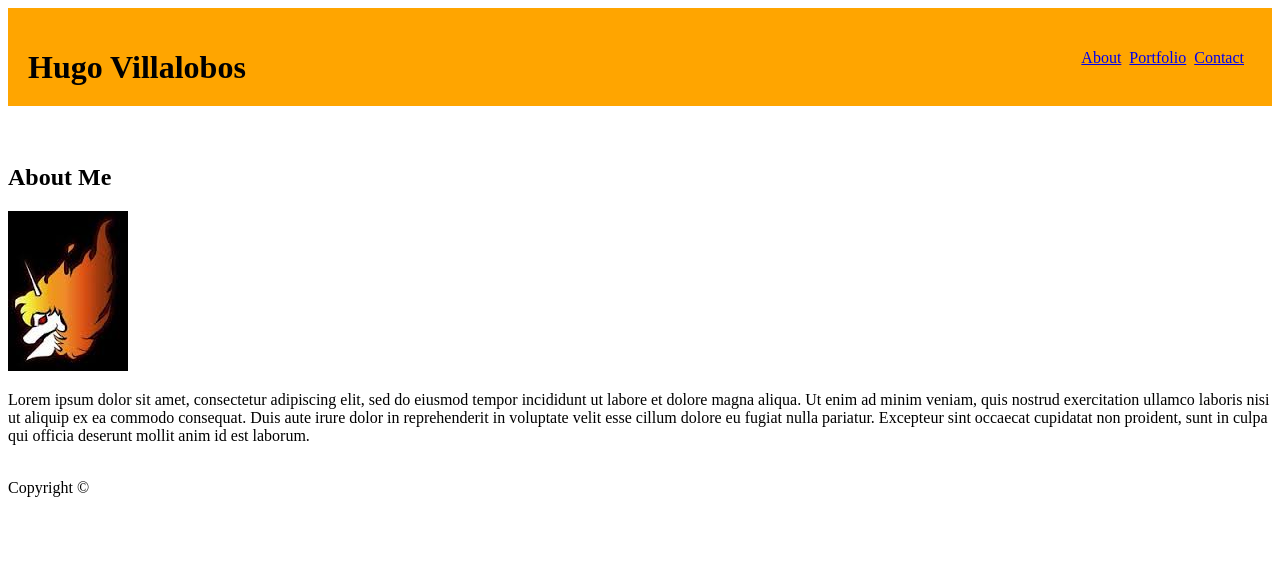
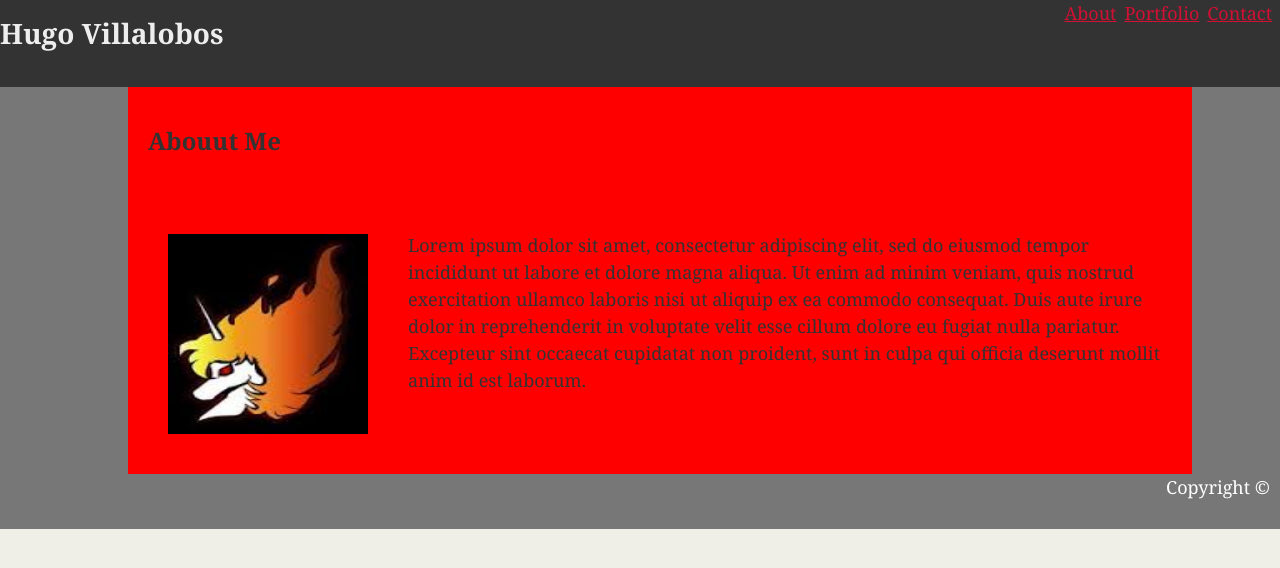
Before and after one commit to erithr/Basic-Portfolio, a plain HTML site: page index.html in a window 1280 px wide. Drawn offline with Linux system fonts and the light colour scheme; a script that the page names is missing.

Commit message:
made changes to framework added more CSS

```diff
--- a/assets/css/style.css
+++ b/assets/css/style.css
@@ -16,9 +16,75 @@ li a {
 
 }
 
-header {
+body {
+    padding: 0;
+    margin: 0;
+    font-family: Georgia, "Times New Roman", Times, serif;
+    font-size: 18px;
+    line-height: 150%;
+    color: #333;
+    background: #efeee7;
+  }
+
+  header {
+    background: #333;
+  }
+
+   footer {
+    background-color: #777;
+    padding: 10px;
+    text-align: right;
+    color: white;
+
+  }
+
+  h1 {
+    padding: 20px 0;
+    margin: 0;
+    margin-bottom: 20px;
+    font-size: 28px;
+    color: #eee;
+    text-align: center;
+  }
+
+  h2 {
+    font-size: 24px;
+  }
+
+  a {
+    color: #d21034;
+  }
+
+  .container {
+    width: 1024px;
+    margin: 0 auto;
+  }
+
+  #main-bio,
+  #contact-info,
+  #bio-image {
+    float: left;
     padding: 20px;
-    margin-bottom: 20px;
-    color: black;
-    background: #FFA500;
-}
+    width: 70%;
+    background-color: red;
+  }
+
+  #main-bio {
+    width: 100%;
+  }
+
+  #contact-info {
+    _width: 30%;
+  }
+
+  #bio-image {
+    width: 200px;
+    height: 200px;
+    margin-right: 20px;
+  }
+
+
+  section:after {
+    content: "";
+    display: table;
+    clear: both;
--- a/index.html
+++ b/index.html
@@ -11,25 +11,37 @@
 <body>
     <header>
         <ul>
-            <h1><li style="float:left">Hugo Villalobos</li></h1>
+            <h1 style="float:left">Hugo Villalobos</h1>
             <li><a href="contact.html">Contact</a></li>
             <li><a href="portfolio.html">Portfolio</a></li>
             <li><a href="index.html">About</a></li>
         </ul>
     </header>
-    <br>
-    <section>
-        <h1>About Me</h1>
-        <img src="assets/images/unicorn.jpg">
-        <p>Lorem ipsum dolor sit amet, consectetur adipiscing elit, sed do eiusmod tempor
+
+    <div class="container">
+
+        <section id="main-bio">
+            <h2>Abouut Me</h2>
+        </section>
+        <section id="main-bio">
+            <img id="bio-image" src="assets/images/unicorn.jpg" alt="Hugo Villalobos">
+            <p>Lorem ipsum dolor sit amet, consectetur adipiscing elit, sed do eiusmod tempor
             incididunt ut labore et dolore magna aliqua. Ut enim ad minim veniam, quis nostrud exercitation
             ullamco laboris nisi ut aliquip ex ea commodo consequat. Duis aute irure dolor in reprehenderit in
             voluptate velit esse cillum dolore eu fugiat nulla pariatur. Excepteur sint occaecat cupidatat non proident,
             sunt in culpa qui officia deserunt mollit anim id est laborum.
-        </p>
-    </section>
-    <br>
-    <footer>Copyright &copy;</footer>
+            </p>
+        </section>
+     </div>
+    <footer>
+        <p>Copyright &copy;</p>
+    </footer>
+
+
+
+
+
 
 </body>
+
 </html>
```
